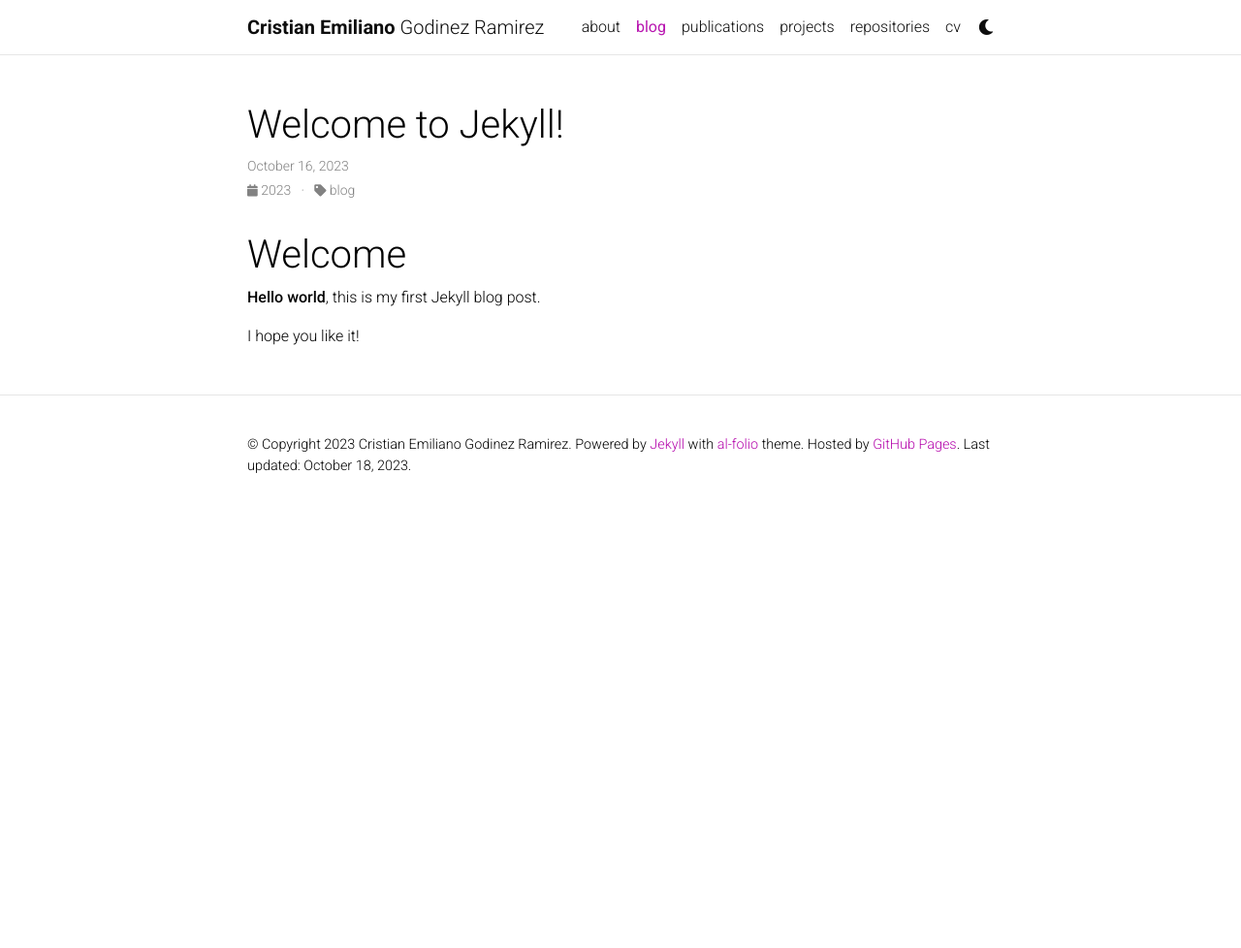
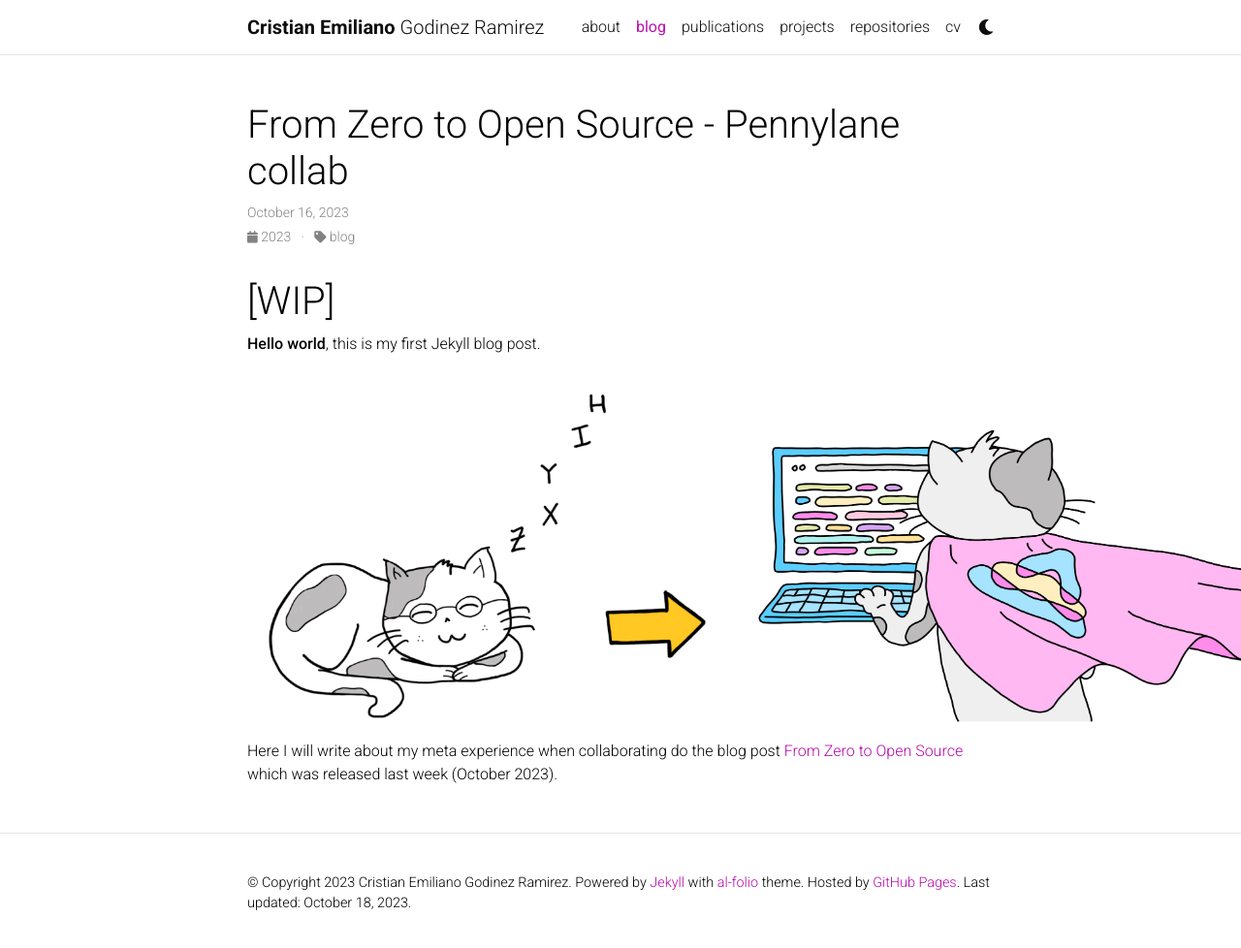
Before and after one commit to EmilianoG-byte/EmilianoG-byte.github.io, a Jekyll site: the page built from blog/_posts/2023-10-16-opensource.md, in a window 1280 px wide and 983 px high. Shown: the top 978 px of the window at 97% size. Built offline with Jekyll 4.4.1, drawn with Linux system fonts in a browser that asks for light colours; comment, search, counter and statistics services are not loaded; a style sheet for code colours, icons or effects is not loaded.

Commit message:
add draft of pennylane blog meta

```diff
--- a/_config.yml
+++ b/_config.yml
@@ -128,9 +128,9 @@ disqus_shortname:  # put your disqus shortname
 # External sources.
 # If you have blog posts published on medium.com or other exteranl sources,
 # you can display them in your blog by adding a link to the RSS feed.
-external_sources:
-  - name: pennylane.ai
-    rss_url: https://pennylane.ai/blog/author/emiliano-godinez
+# external_sources:
+#   - name: medium.com
+#     rss_url: https://medium.com/@al-folio/feed
 
 # -----------------------------------------------------------------------------
 # Collections
--- a/blog/_posts/2023-10-16-opensource.md
+++ b/blog/_posts/2023-10-16-opensource.md
@@ -1,11 +1,13 @@
 ---
 layout: post
-title:  "Welcome to Jekyll!"
+title:  "From Zero to Open Source - Pennylane collab "
 external_source: pennylane.ai
 ---
 
-# Welcome
+# [WIP]
 
 **Hello world**, this is my first Jekyll blog post.
 
-I hope you like it!
+![My helpful screenshot](/assets/img/blog_pennylane.PNG)
+
+Here I will write about my meta experience when collaborating do the blog post [From Zero to Open Source](https://pennylane.ai/blog/2023/10/from_zero_to_open_source-contributing_to_quantum_software_projects/) which was released last week (October 2023).
```
Also changed, not shown: assets/img/blog_pennylane.PNG (added).
